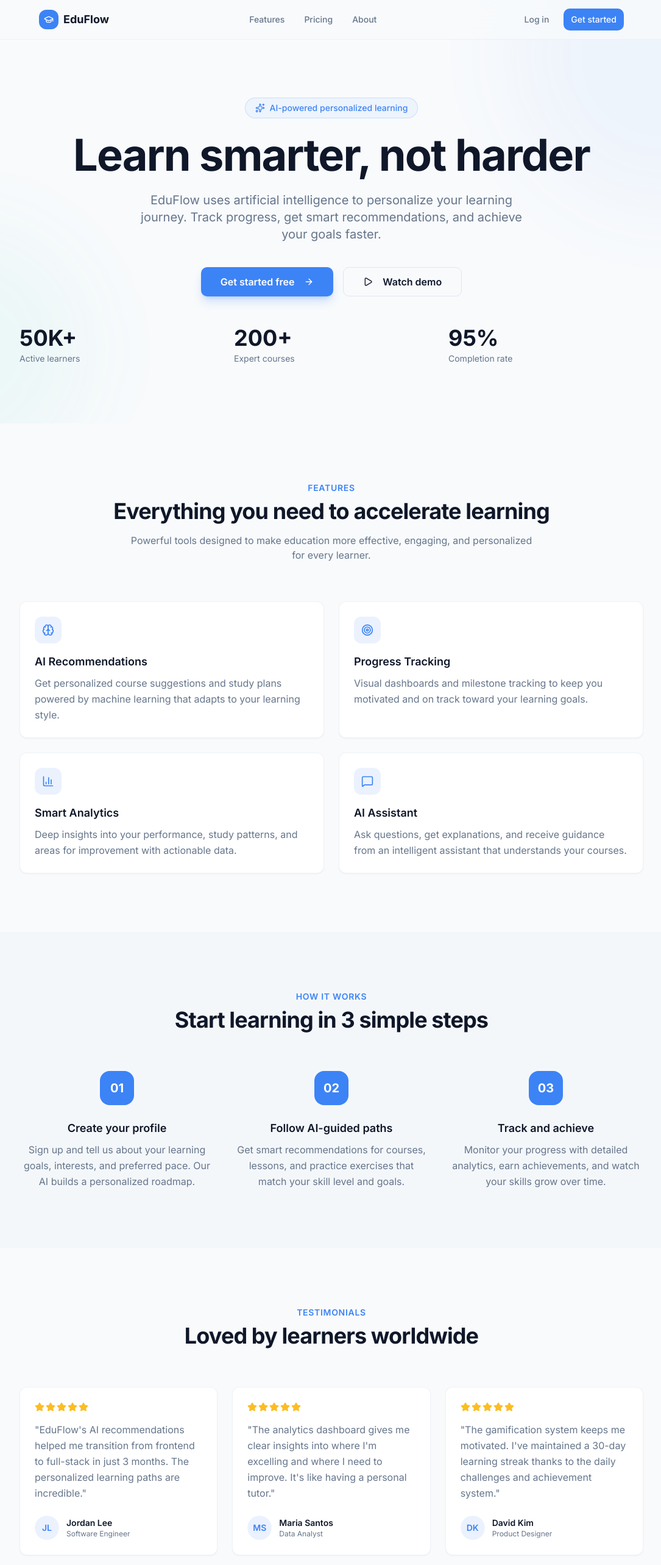
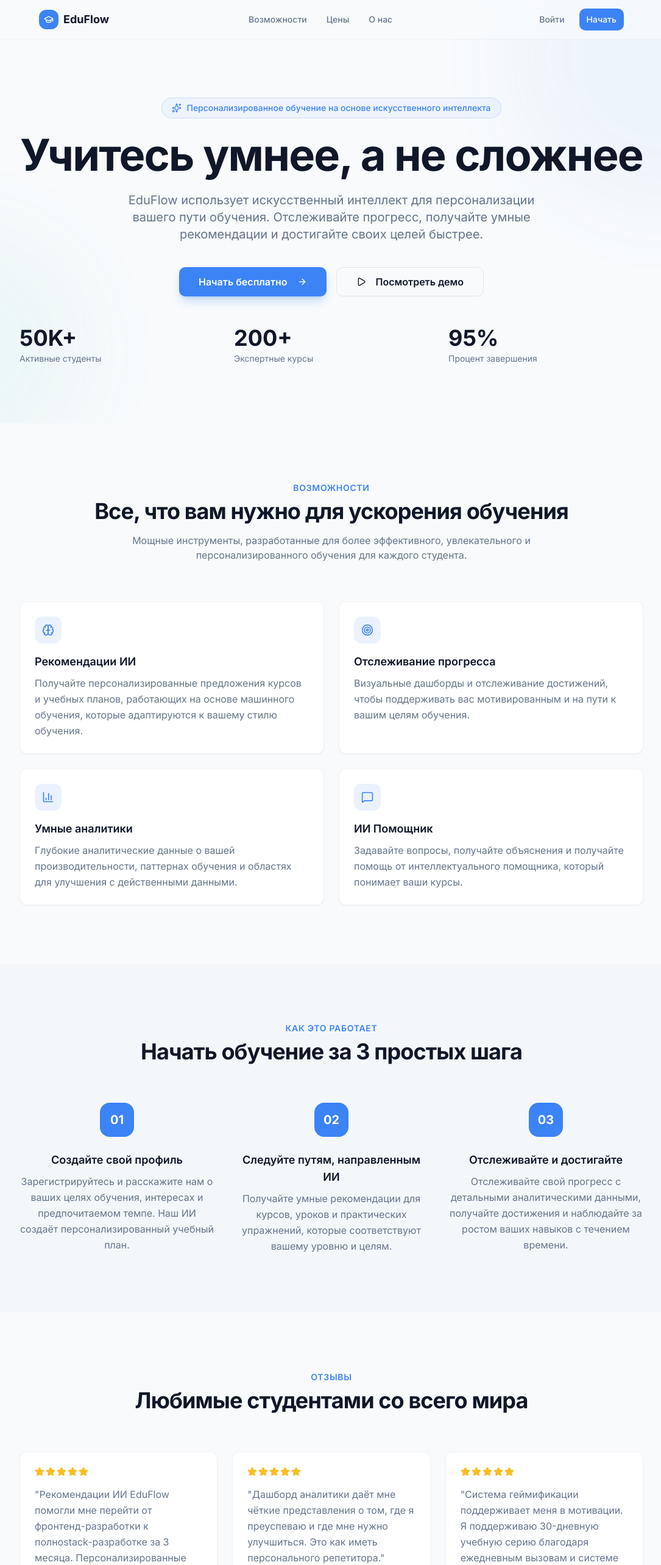
Before and after one commit to code-hamster-09/hackathon_2026, a Next.js app: page / in a window 1280 px wide. Shown: the top 2566 px of the page at 61% size, without its empty margins (96-1181 px from the left). Built offline with nearby package versions, Linux system fonts and the light colour scheme; no server answers.

Commit message:
added readme and localization in ru for landing

```diff
--- a/components/landing/features.tsx
+++ b/components/landing/features.tsx
@@ -4,23 +4,23 @@
 const features = [
   {
     icon: Brain,
-    title: "AI Recommendations",
-    description: "Get personalized course suggestions and study plans powered by machine learning that adapts to your learning style.",
+    title: "Рекомендации ИИ",
+    description: "Получайте персонализированные предложения курсов и учебных планов, работающих на основе машинного обучения, которые адаптируются к вашему стилю обучения.",
   },
   {
     icon: Target,
-    title: "Progress Tracking",
-    description: "Visual dashboards and milestone tracking to keep you motivated and on track toward your learning goals.",
+    title: "Отслеживание прогресса",
+    description: "Визуальные дашборды и отслеживание достижений, чтобы поддерживать вас мотивированным и на пути к вашим целям обучения.",
   },
   {
     icon: BarChart3,
-    title: "Smart Analytics",
-    description: "Deep insights into your performance, study patterns, and areas for improvement with actionable data.",
+    title: "Умные аналитики",
+    description: "Глубокие аналитические данные о вашей производительности, паттернах обучения и областях для улучшения с действенными данными.",
   },
   {
     icon: MessageSquare,
-    title: "AI Assistant",
-    description: "Ask questions, get explanations, and receive guidance from an intelligent assistant that understands your courses.",
+    title: "ИИ Помощник",
+    description: "Задавайте вопросы, получайте объяснения и получайте помощь от интеллектуального помощника, который понимает ваши курсы.",
   },
 ]
 
@@ -29,12 +29,12 @@
     <section id="features" className="px-6 py-24 lg:px-8">
       <div className="mx-auto max-w-5xl">
         <div className="text-center">
-          <p className="text-sm font-semibold uppercase tracking-wider text-primary">Features</p>
+          <p className="text-sm font-semibold uppercase tracking-wider text-primary">Возможности</p>
           <h2 className="mt-2 text-balance text-3xl font-bold tracking-tight text-foreground lg:text-4xl">
-            Everything you need to accelerate learning
+            Все, что вам нужно для ускорения обучения
           </h2>
           <p className="mx-auto mt-4 max-w-2xl text-muted-foreground">
-            Powerful tools designed to make education more effective, engaging, and personalized for every learner.
+            Мощные инструменты, разработанные для более эффективного, увлекательного и персонализированного обучения для каждого студента.
           </p>
         </div>
 
--- a/components/landing/hero.tsx
+++ b/components/landing/hero.tsx
@@ -14,28 +14,28 @@
       <div className="relative mx-auto max-w-5xl text-center">
         <div className="mb-6 inline-flex items-center gap-2 rounded-full border border-primary/20 bg-primary/5 px-4 py-1.5 text-sm font-medium text-primary">
           <Sparkles className="h-4 w-4" />
-          <span>AI-powered personalized learning</span>
+          <span>Персонализированное обучение на основе искусственного интеллекта</span>
         </div>
 
         <h1 className="text-balance text-4xl font-bold tracking-tight text-foreground sm:text-5xl lg:text-7xl">
-          Learn smarter, not harder
+          Учитесь умнее, а не сложнее
         </h1>
 
         <p className="mx-auto mt-4 max-w-2xl text-base leading-relaxed text-muted-foreground sm:mt-6 sm:text-lg lg:text-xl">
-          EduFlow uses artificial intelligence to personalize your learning journey. Track progress, get smart recommendations, and achieve your goals faster.
+          EduFlow использует искусственный интеллект для персонализации вашего пути обучения. Отслеживайте прогресс, получайте умные рекомендации и достигайте своих целей быстрее.
         </p>
 
         <div className="mt-8 flex flex-wrap items-center justify-center gap-3 sm:mt-10 sm:gap-4">
           <Button asChild size="lg" className="h-12 px-8 text-base font-semibold shadow-lg shadow-primary/25 transition-all hover:shadow-xl hover:shadow-primary/30">
             <Link href="/auth/signup">
-              Get started free
+              Начать бесплатно
               <ArrowRight className="ml-2 h-4 w-4" />
             </Link>
           </Button>
           <Button asChild variant="outline" size="lg" className="h-12 px-8 text-base font-semibold">
             <Link href="#features">
               <Play className="mr-2 h-4 w-4" />
-              Watch demo
+              Посмотреть демо
             </Link>
           </Button>
         </div>
@@ -43,9 +43,9 @@
         {/* Stats */}
         <div className="mt-12 grid grid-cols-1 gap-6 sm:grid-cols-3 sm:gap-8 sm:text-left">
           {[
-            { value: "50K+", label: "Active learners" },
-            { value: "200+", label: "Expert courses" },
-            { value: "95%", label: "Completion rate" },
+            { value: "50K+", label: "Активные студенты" },
+            { value: "200+", label: "Экспертные курсы" },
+            { value: "95%", label: "Процент завершения" },
           ].map((stat) => (
             <div key={stat.label}>
               <p className="text-3xl font-bold text-foreground lg:text-4xl">{stat.value}</p>
--- a/components/landing/how-it-works.tsx
+++ b/components/landing/how-it-works.tsx
@@ -2,21 +2,21 @@
   const steps = [
     {
       step: "01",
-      title: "Create your profile",
+      title: "Создайте свой профиль",
       description:
-        "Sign up and tell us about your learning goals, interests, and preferred pace. Our AI builds a personalized roadmap.",
+        "Зарегистрируйтесь и расскажите нам о ваших целях обучения, интересах и предпочитаемом темпе. Наш ИИ создаёт персонализированный учебный план.",
     },
     {
       step: "02",
-      title: "Follow AI-guided paths",
+      title: "Следуйте путям, направленным ИИ",
       description:
-        "Get smart recommendations for courses, lessons, and practice exercises that match your skill level and goals.",
+        "Получайте умные рекомендации для курсов, уроков и практических упражнений, которые соответствуют вашему уровню и целям.",
     },
     {
       step: "03",
-      title: "Track and achieve",
+      title: "Отслеживайте и достигайте",
       description:
-        "Monitor your progress with detailed analytics, earn achievements, and watch your skills grow over time.",
+        "Отслеживайте свой прогресс с детальными аналитическими данными, получайте достижения и наблюдайте за ростом ваших навыков с течением времени.",
     },
   ]
 
@@ -24,9 +24,9 @@
     <section className="bg-secondary/50 px-6 py-24 lg:px-8">
       <div className="mx-auto max-w-5xl">
         <div className="text-center">
-          <p className="text-sm font-semibold uppercase tracking-wider text-primary">How it works</p>
+          <p className="text-sm font-semibold uppercase tracking-wider text-primary">Как это работает</p>
           <h2 className="mt-2 text-balance text-3xl font-bold tracking-tight text-foreground lg:text-4xl">
-            Start learning in 3 simple steps
+            Начать обучение за 3 простых шага
           </h2>
         </div>
 
--- a/components/landing/landing-navbar.tsx
+++ b/components/landing/landing-navbar.tsx
@@ -17,22 +17,22 @@
 
         <nav className="hidden items-center gap-8 md:flex">
           <Link href="#features" className="text-sm font-medium text-muted-foreground transition-colors hover:text-foreground">
-            Features
+            Возможности
           </Link>
           <Link href="#" className="text-sm font-medium text-muted-foreground transition-colors hover:text-foreground">
-            Pricing
+            Цены
           </Link>
           <Link href="#" className="text-sm font-medium text-muted-foreground transition-colors hover:text-foreground">
-            About
+            О нас
           </Link>
         </nav>
 
         <div className="flex items-center gap-3">
           <Button asChild variant="ghost" size="sm" className="text-muted-foreground">
-            <Link href="/auth/signin">Log in</Link>
+            <Link href="/auth/signin">Войти</Link>
           </Button>
           <Button asChild size="sm">
-            <Link href="/auth/signup">Get started</Link>
+            <Link href="/auth/signup">Начать</Link>
           </Button>
         </div>
       </div>
--- a/components/landing/testimonials.tsx
+++ b/components/landing/testimonials.tsx
@@ -5,26 +5,26 @@
 const testimonials = [
   {
     name: "Jordan Lee",
-    role: "Software Engineer",
+    role: "Инженер-программист",
     initials: "JL",
     quote:
-      "EduFlow's AI recommendations helped me transition from frontend to full-stack in just 3 months. The personalized learning paths are incredible.",
+      "Рекомендации ИИ EduFlow помогли мне перейти от фронтенд-разработки к полноstack-разработке за 3 месяца. Персонализированные учебные пути впечатляют.",
     rating: 5,
   },
   {
     name: "Maria Santos",
-    role: "Data Analyst",
+    role: "Аналитик данных",
     initials: "MS",
     quote:
-      "The analytics dashboard gives me clear insights into where I'm excelling and where I need to improve. It's like having a personal tutor.",
+      "Дашборд аналитики даёт мне чёткие представления о том, где я преуспеваю и где мне нужно улучшиться. Это как иметь персонального репетитора.",
     rating: 5,
   },
   {
     name: "David Kim",
-    role: "Product Designer",
+    role: "Дизайнер продукта",
     initials: "DK",
     quote:
-      "The gamification system keeps me motivated. I've maintained a 30-day learning streak thanks to the daily challenges and achievement system.",
+      "Система геймификации поддерживает меня в мотивации. Я поддерживаю 30-дневную учебную серию благодаря ежедневным вызовам и системе достижений.",
     rating: 5,
   },
 ]
@@ -34,9 +34,9 @@
     <section className="px-6 py-24 lg:px-8">
       <div className="mx-auto max-w-5xl">
         <div className="text-center">
-          <p className="text-sm font-semibold uppercase tracking-wider text-primary">Testimonials</p>
+          <p className="text-sm font-semibold uppercase tracking-wider text-primary">Отзывы</p>
           <h2 className="mt-2 text-balance text-3xl font-bold tracking-tight text-foreground lg:text-4xl">
-            Loved by learners worldwide
+            Любимые студентами со всего мира
           </h2>
         </div>
 
--- a/components/mobile-nav.tsx
+++ b/components/mobile-nav.tsx
@@ -13,12 +13,12 @@
 import { cn } from "@/lib/utils"
 
 const navItems = [
-  { href: "/dashboard", label: "Dashboard", icon: LayoutDashboard },
-  { href: "/courses", label: "Courses", icon: BookOpen },
-  { href: "/analytics", label: "Analytics", icon: BarChart3 },
-  { href: "/gamification", label: "Achievements", icon: Trophy },
-  { href: "/assistant", label: "Assistant", icon: MessageSquare },
-  { href: "/profile", label: "Profile", icon: User },
+  { href: "/dashboard", label: "Дашборд", icon: LayoutDashboard },
+  { href: "/courses", label: "Курсы", icon: BookOpen },
+  { href: "/analytics", label: "Аналитика", icon: BarChart3 },
+  { href: "/gamification", label: "Достижения", icon: Trophy },
+  { href: "/assistant", label: "Помощник", icon: MessageSquare },
+  { href: "/profile", label: "Профиль", icon: User },
 ]
 
 export function MobileNav() {
```
Also changed, not shown: components/landing/footer.tsx (+5 -5 lines), 1 other file (tests, documents, lock files or other folders).
